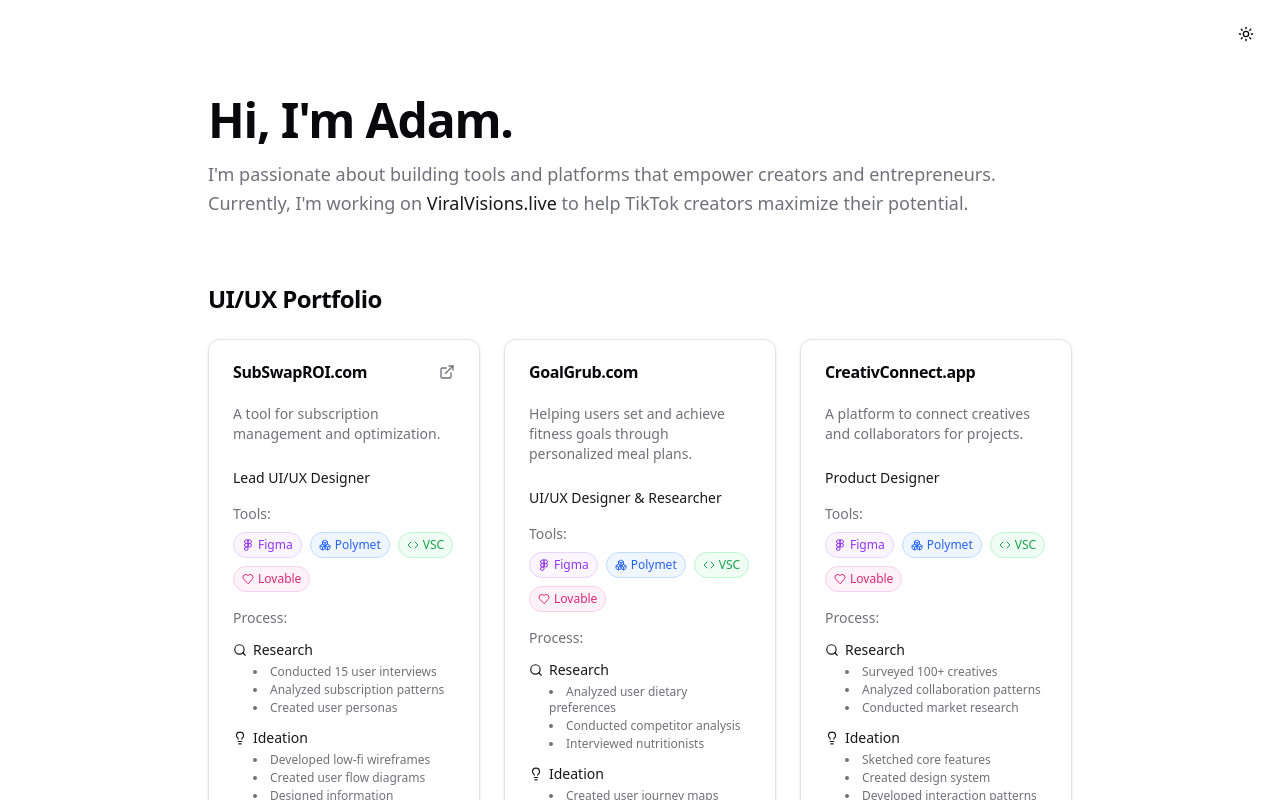
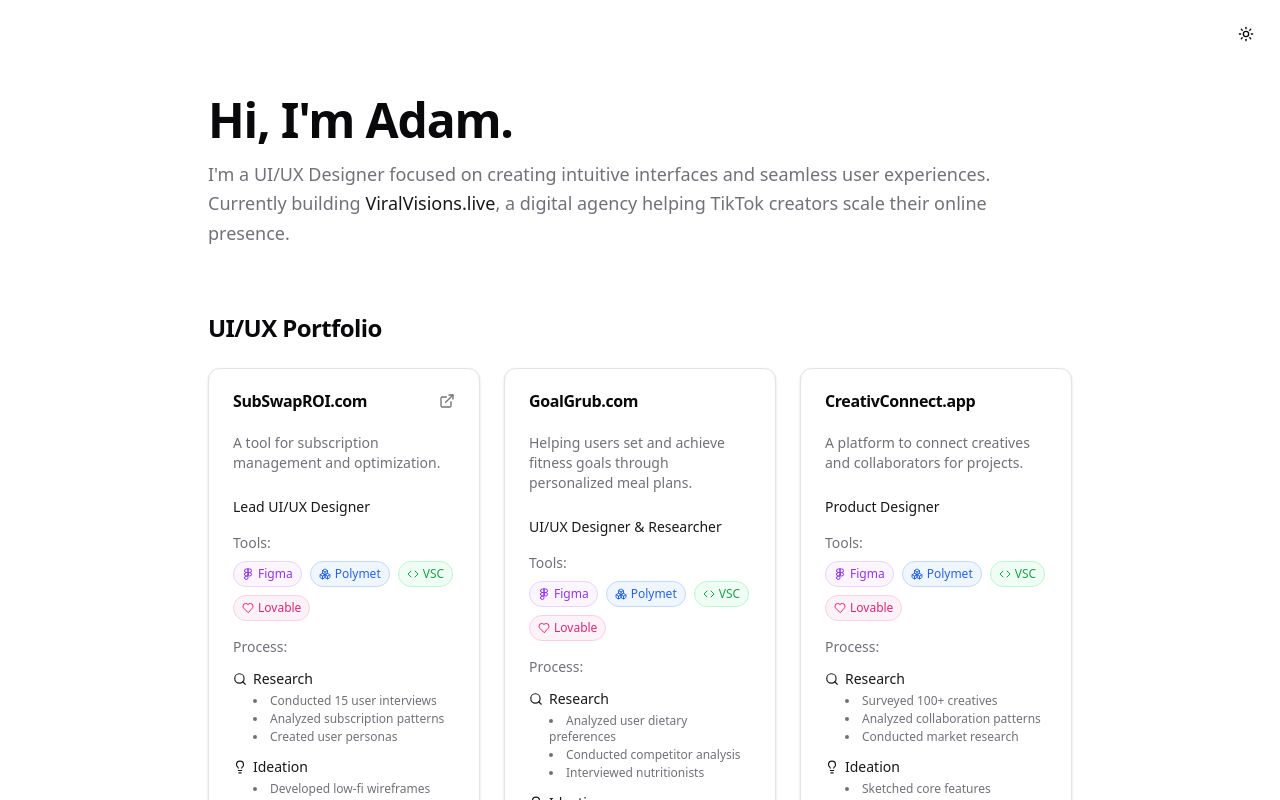
Before and after one commit to adamaboelmatty/aboelmatty.com, a Next.js app: page / in a window 1280 px wide. Shown: the top 800 px of the page. Built offline with nearby package versions, Linux system fonts and the light colour scheme.

Commit message:
“Updated”

```diff
--- a/src/app/(components)/hero.tsx
+++ b/src/app/(components)/hero.tsx
@@ -5,23 +5,19 @@
 export function Hero() {
   return (
     <section className="space-y-4 pt-16">
-      <h1
-        className="text-4xl md:text-5xl font-bold tracking-tight"
-      >
+      <h1 className="text-4xl md:text-5xl font-bold tracking-tight">
         Hi, I&apos;m Adam.
       </h1>
-      <p
-        className="text-lg text-muted-foreground leading-relaxed"
-      >
-        I&apos;m passionate about building tools and platforms that empower creators
-        and entrepreneurs. Currently, I&apos;m working on{" "}
+      <p className="text-lg text-muted-foreground leading-relaxed">
+        I&apos;m a UI/UX Designer focused on creating intuitive interfaces and seamless user experiences.
+        Currently building{" "}
         <a
           href="https://viralvisions.live"
           className="text-primary hover:underline font-medium"
         >
           ViralVisions.live
-        </a>{" "}
-        to help TikTok creators maximize their potential.
+        </a>
+        , a digital agency helping TikTok creators scale their online presence.
       </p>
     </section>
   );
```
